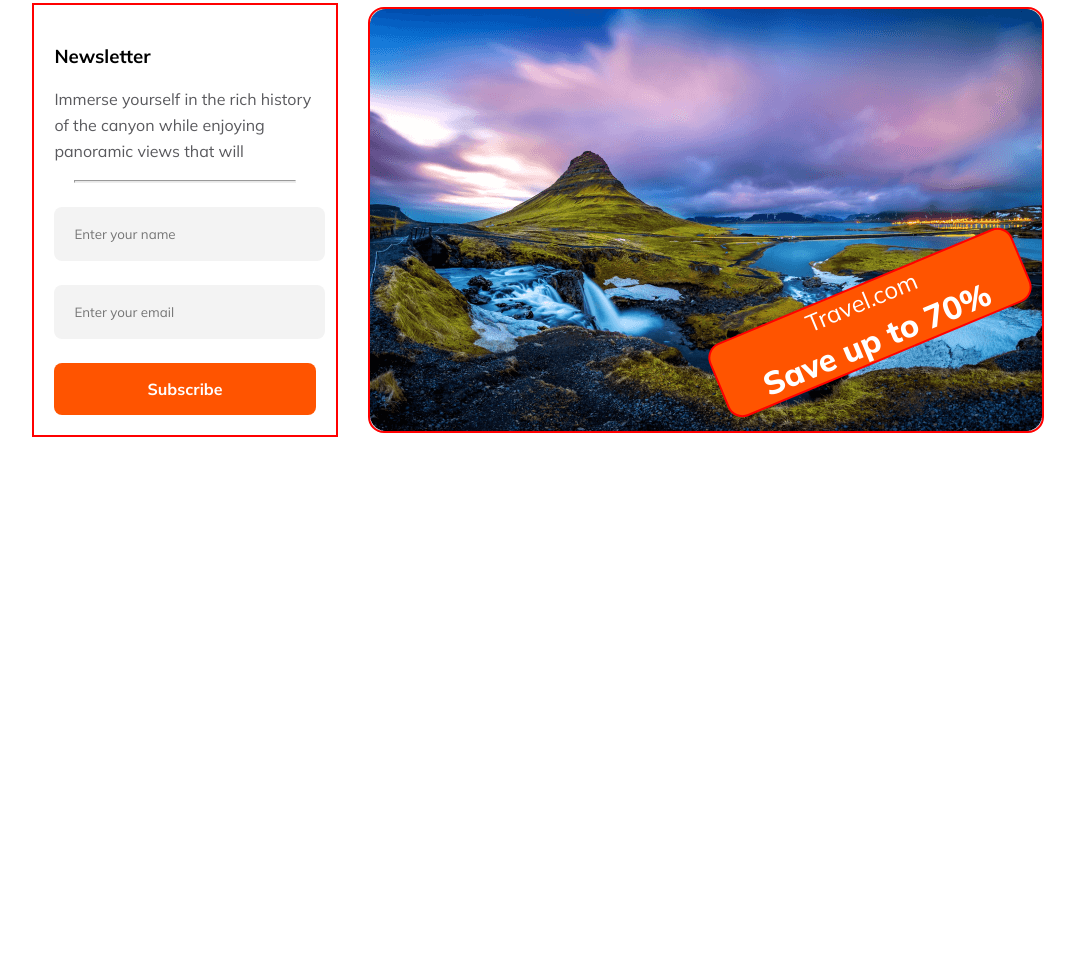
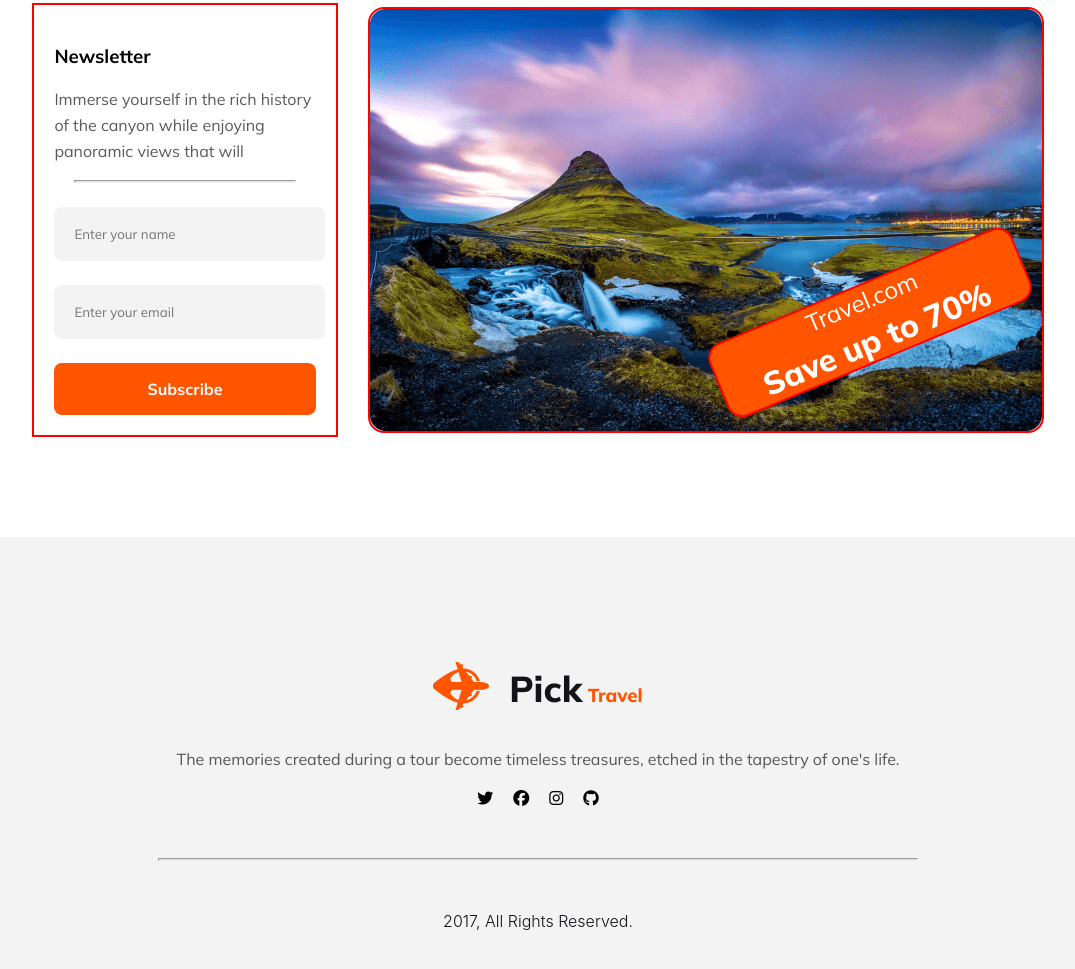
Before and after one commit to Pranta-20-2/B9A2_Peak_travel, a plain HTML site: page index.html in a window 1280 px wide. Shown: the part 3705-4674 px from the top of the page, without its empty margins (102-1177 px from the left). Before the commit the page ends 4242 px from the top, so only its background shows below. Drawn offline with Linux system fonts and the light colour scheme.

Commit message:
Footer part added

```diff
--- a/index.html
+++ b/index.html
@@ -249,7 +249,22 @@
         </section>
     </main>
     <footer>
+        <div class="footer-cont">
+            <div class="footer-title">
+                <div><img src="Images/Group 40071 (2).png" alt=""></div>
+                <div>  <h3><span class="pick">Pick</span><span class="travel"> Travel</span> </h3></div>
+            </div>
+            <p class="text-gray">The memories created during a tour become timeless treasures, etched in the tapestry of one's life.</p>
 
+            <div class="footer-flex">
+                <div><i class="fa-brands fa-twitter"></i></div>
+                <div><i class="fa-brands fa-facebook"></i></div>
+                <div><i class="fa-brands fa-instagram"></i></div>
+                <div><i class="fa-brands fa-github"></i></div>
+            </div>
+            <hr id="footer-hr">
+            <p class="text-last">2017, All Rights Reserved.</p>
+        </div>
     </footer>
 
 </body>
--- a/styles/styles.css
+++ b/styles/styles.css
@@ -362,7 +362,7 @@ main {
 }
 
 /* Simple close */
-/*  */
+/* News start */
 hr {
     background: rgba(19, 19, 24, 0.10);
     margin-bottom: 24px;
@@ -415,9 +415,12 @@ hr {
 }
 
 .rotate {
-    position: absolute; /* Position the rotated box absolutely within the relative container */
-    top: 65%; /* Adjust top position */
-    left: 50%; /* Adjust left position */
+    position: absolute;
+    /* Position the rotated box absolutely within the relative container */
+    top: 65%;
+    /* Adjust top position */
+    left: 50%;
+    /* Adjust left position */
     border: 2px solid red;
     text-align: center;
     margin: 0 auto;
@@ -444,4 +447,48 @@ hr {
     margin: 0 auto;
 }
 
-/*  */
+/* News close*/
+footer {
+    height: 502px;
+    width: 100%;
+    margin: 0;
+    background: rgba(19, 19, 24, 0.05);
+    text-align: center;
+    align-items: center;
+}
+
+.footer-title {
+    display: flex;
+    gap: 20px;
+    width: 100%;
+    align-items: center;
+    justify-content: center;
+    padding-top: 110px;
+
+}
+
+.footer-flex {
+    display: flex;
+    justify-content: center;
+    gap: 20px;
+    margin-bottom: 50px;
+}
+
+.footer-cont {
+    /* border: 2px solid red; */
+    align-items: center;
+}
+
+#footer-hr {
+    height: 1px;
+    margin: 0 auto 50px;
+    width: 60%;
+    background: rgba(19, 19, 24, 0.10);
+}
+
+.text-last {
+    color: #131318;
+    font-family: Inter;
+    font-size: 16px;
+    font-weight: 300;
+}
```
